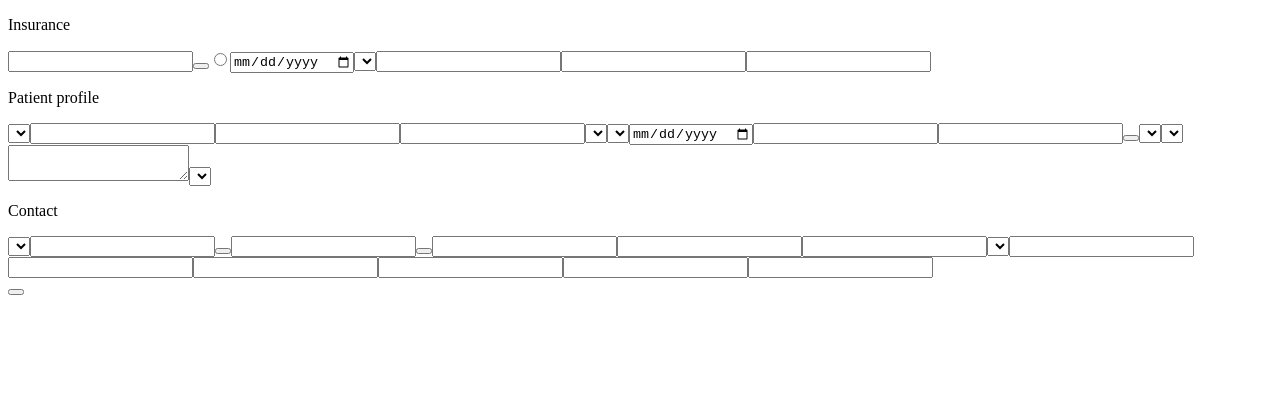
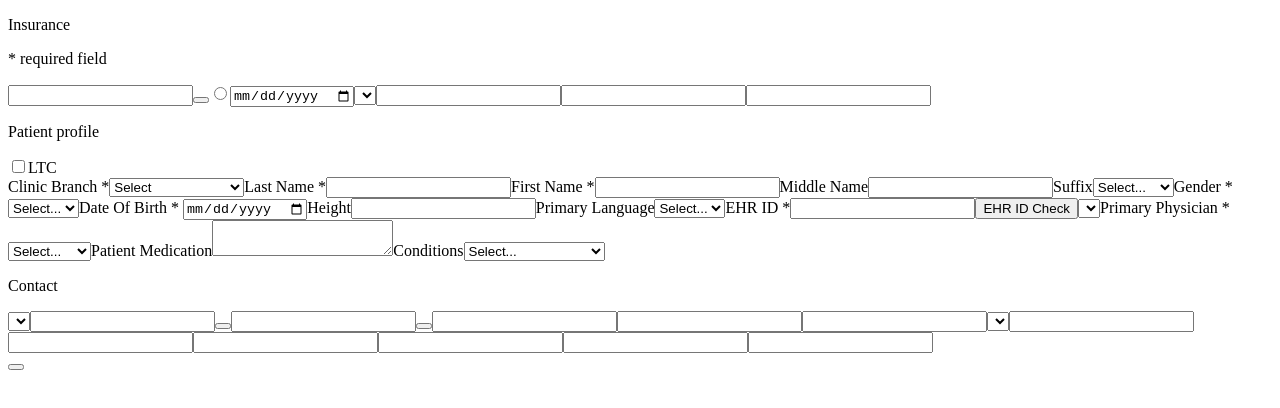
Before and after one commit to jiji-hoon96/hookForm-ex, a React (Vite) app: page /patientCreate-HJ in a window 1280 px wide. Shown: the top 408 px of the page. Built offline with nearby package versions, Linux system fonts and the light colour scheme.

Commit message:
feat : patient profile 간단 UI 구현

```diff
--- a/src/test2/HJ/test2.tsx
+++ b/src/test2/HJ/test2.tsx
@@ -3,6 +3,7 @@ function Test2HJ() {
     <>
       <section>
         <p>Insurance</p>
+        <p>* required field</p>
         <div>
           <input type="text" />
           <button></button>
@@ -16,23 +17,126 @@ function Test2HJ() {
       </section>
       <section>
         <p>Patient profile</p>
+        <label htmlFor="checkLTC">
+          <input type="checkbox" id="checkLTC" />
+          LTC
+        </label>
         <div>
+          <label htmlFor="clinicBranch">
+            Clinic Branch *
+            <select id="clinicBranch" required defaultValue={""}>
+              <option value="" disabled style={{ display: "none" }}>
+                Select
+              </option>
+              <option value="HicareNet">HicareNet</option>
+              <option value="hicarenetBrance">hicarenetBrance</option>
+              <option value="Text Hicare Branch"> Text Hicare Branch</option>
+            </select>
+          </label>
+
+          <label htmlFor="lastName">
+            Last Name *
+            <input type="text" id="lastName" />
+          </label>
+          <label htmlFor="firstName">
+            First Name *
+            <input type="text" id="firstName" />
+          </label>
+          <label htmlFor="middleName">
+            Middle Name
+            <input type="text" id="middleName" />
+          </label>
+
+          <label htmlFor="suffix">
+            Suffix
+            <select id="suffix" required defaultValue={""}>
+              <option value="" disabled style={{ display: "none" }}>
+                Select...
+              </option>
+              <option value="R Junior">JR Junior</option>
+              <option value="SR Junior">SR Junior</option>
+              <option value="first"> first</option>
+              <option value="second"> second</option>
+              <option value="third"> third</option>
+              <option value="fourth"> fourth</option>
+              <option value="fifth"> fifth</option>
+              <option value="sixth"> sixth</option>
+              <option value="seventh"> seventh</option>
+            </select>
+          </label>
+
+          <label htmlFor="gender">
+            Gender *
+            <select id="gender" required defaultValue={""}>
+              <option value="" disabled style={{ display: "none" }}>
+                Select...
+              </option>
+              <option value="male">Male</option>
+              <option value="female">Female</option>
+              <option value="x"> X</option>
+            </select>
+          </label>
+
+          <label htmlFor="birth">
+            Date Of Birth * <input type="date" id="birth" />
+          </label>
+          <label htmlFor="height">
+            Height
+            <input type="number" id="height" />
+          </label>
+          <label htmlFor="language">
+            Primary Language
+            <select id="language" required defaultValue={""}>
+              <option value="" disabled style={{ display: "none" }}>
+                Select...
+              </option>
+              <option value="english">English</option>
+              <option value="spanish">Spanish</option>
+              <option value="korean">Korean</option>
+            </select>
+          </label>
+
+          <label htmlFor="ehrId">
+            EHR ID *
+            <input type="text" id="ehrId" />
+          </label>
+          <button> EHR ID Check</button>
+
           <select></select>
-          <input type="text"></input>
-          <input type="text"></input>
-          <input type="text"></input>
-          <select></select>
-          <select></select>
-          <input type="date"></input>
-          <input type="number"></input>
-          <input type="text"></input>
-          <button></button>
-          <select></select>
-          <select></select>
-          <textarea></textarea>
-          <select></select>
+
+          <label htmlFor="physician">
+            Primary Physician *
+            <select id="physician" required defaultValue={""}>
+              <option value="" disabled style={{ display: "none" }}>
+                Select...
+              </option>
+              <option value="testu">Testu, Ser</option>
+              <option value="abx">Abx, Aaa</option>
+              <option value="teee"> Teee, St</option>
+              <option value="hhh"> Hhh, H</option>
+            </select>
+          </label>
+
+          <label htmlFor="patientMedication">
+            Patient Medication
+            <textarea id="patientMedication" />
+          </label>
+
+          <label htmlFor="conditions">
+            Conditions
+            <select id="conditions" required defaultValue={""}>
+              <option value="" disabled style={{ display: "none" }}>
+                Select...
+              </option>
+              <option value="alzheimer">Alzheimer's disease</option>
+              <option value="bariatrics">Bariatrics</option>
+              <option value="cancer">Cancer</option>
+              <option value="dementia"> Dementia</option>
+            </select>
+          </label>
         </div>
       </section>
+
       <section>
         <p>Contact</p>
         <div>
```
